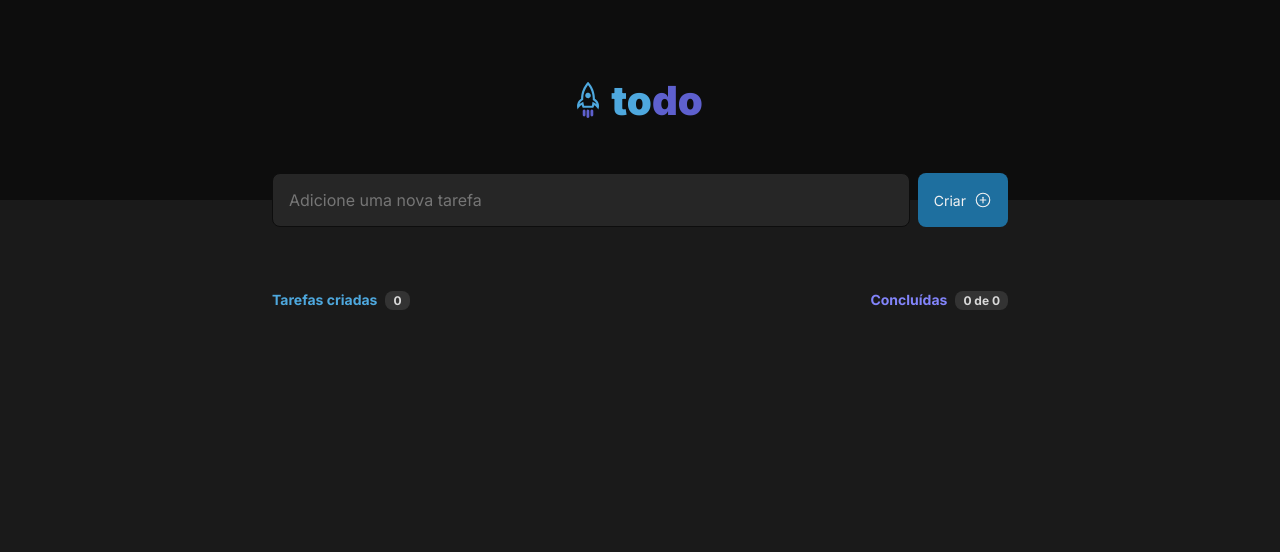
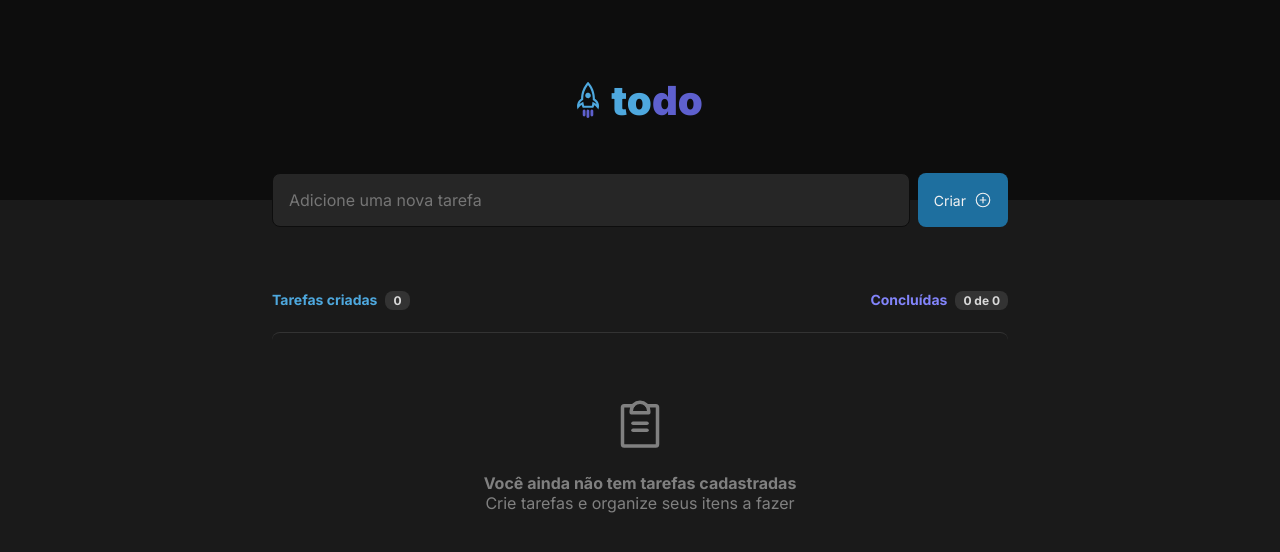
Before and after one commit to ivangeier/desafio-01-react-ts, a React (Vite) app: page / in a window 1280 px wide. Shown: the top 552 px of the page. Built offline with nearby package versions, Linux system fonts and the light colour scheme.

Commit message:
✨ Implement empty component

```diff
--- /dev/null
+++ b/src/components/EmptyTasks.module.css
@@ -0,0 +1,23 @@
+.wrapper {
+   width: 100%;
+   text-align: center;
+   color: var(--gray-300);
+   font-size: 1rem;
+   font-weight: 400;
+
+   padding: 4rem 0;
+
+   border-top: 1px solid var(--gray-400);
+   border-radius: 8px;
+}
+
+.wrapper h1 {
+   font-size: 1rem;
+   font-weight: 700;
+   margin-top: 1rem;
+}
+
+.wrapper h2 {
+   font-size: 1rem;
+   font-weight: 400;
+}
--- /dev/null
+++ b/src/components/EmptyTasks.tsx
@@ -0,0 +1,15 @@
+import { ClipboardText } from 'phosphor-react';
+import React from 'react'
+import styles from './EmptyTasks.module.css';
+
+export default function EmptyTasks() {
+   return (
+      <div className={styles.wrapper}>
+         <div className={styles.content}>
+            <ClipboardText size={56} />
+            <h1>Você ainda não tem tarefas cadastradas</h1>
+            <h2>Crie tarefas e organize seus itens a fazer</h2>
+         </div>
+      </div>
+   )
+}
--- a/src/components/Todo.tsx
+++ b/src/components/Todo.tsx
@@ -4,6 +4,7 @@ import styles from './Todo.module.css';
 import { TodoItem } from './TodoItem';
 import { v4 as uuidV4 } from 'uuid';
 import { StatusBar } from './StatusBar';
+import EmptyTasks from './EmptyTasks';
 
 interface Task {
    id: string,
@@ -75,7 +76,9 @@ export function Todo() {
             />
          </section>
          <section className='tasks'>
-            {tasks.map(task => {
+            {tasks.length == 0
+               ? <EmptyTasks />
+               : tasks.map(task => {
                   return (
                      <TodoItem
                         key={task.id}
@@ -86,7 +89,8 @@ export function Todo() {
                         onChangeTaskStatus={changeTaskStatus}
                      />
                   )
-            })}
+               })
+            }
          </section>
       </form>
    )
```
Lines whose indentation alone changed are shown as unchanged.
